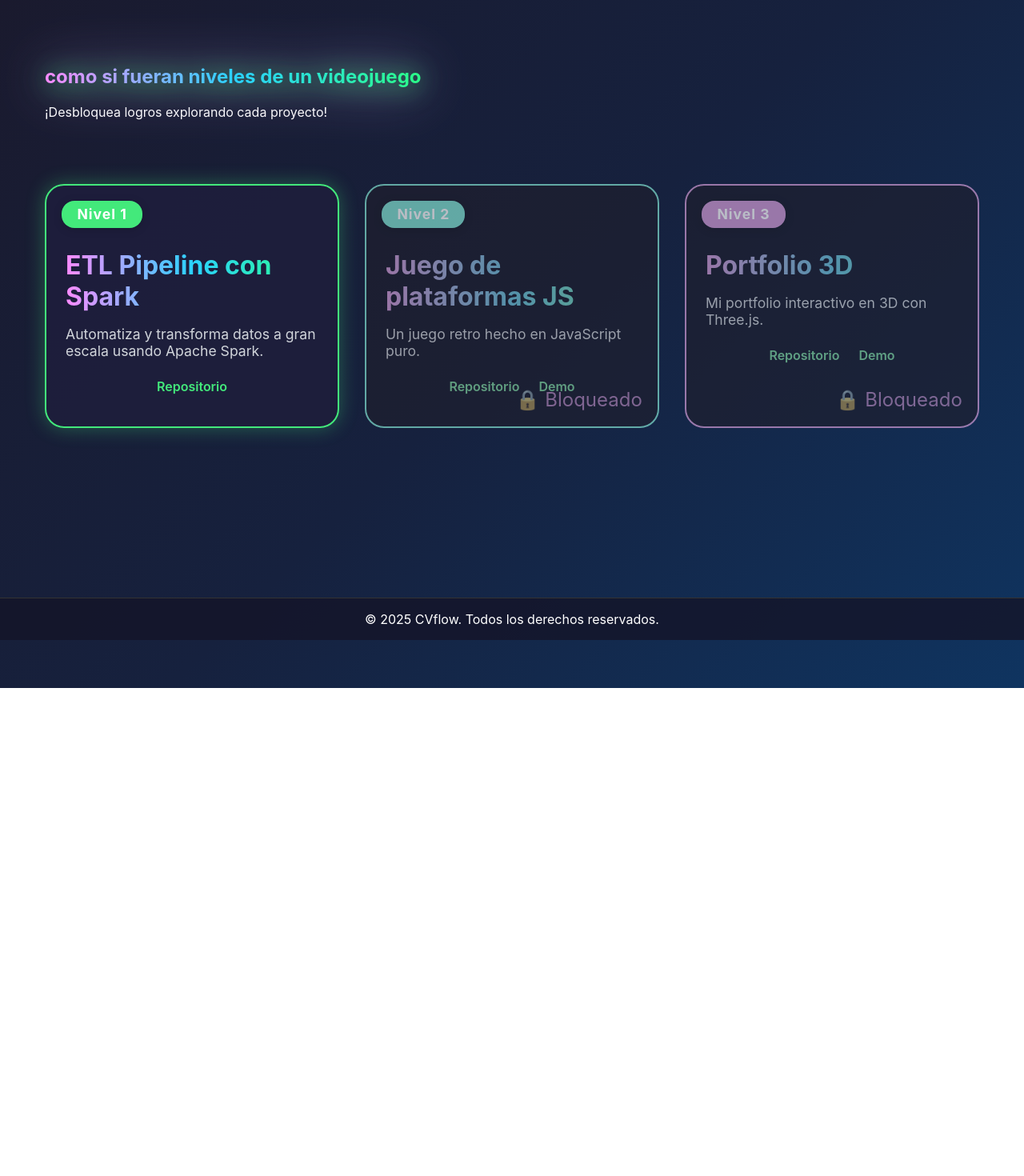
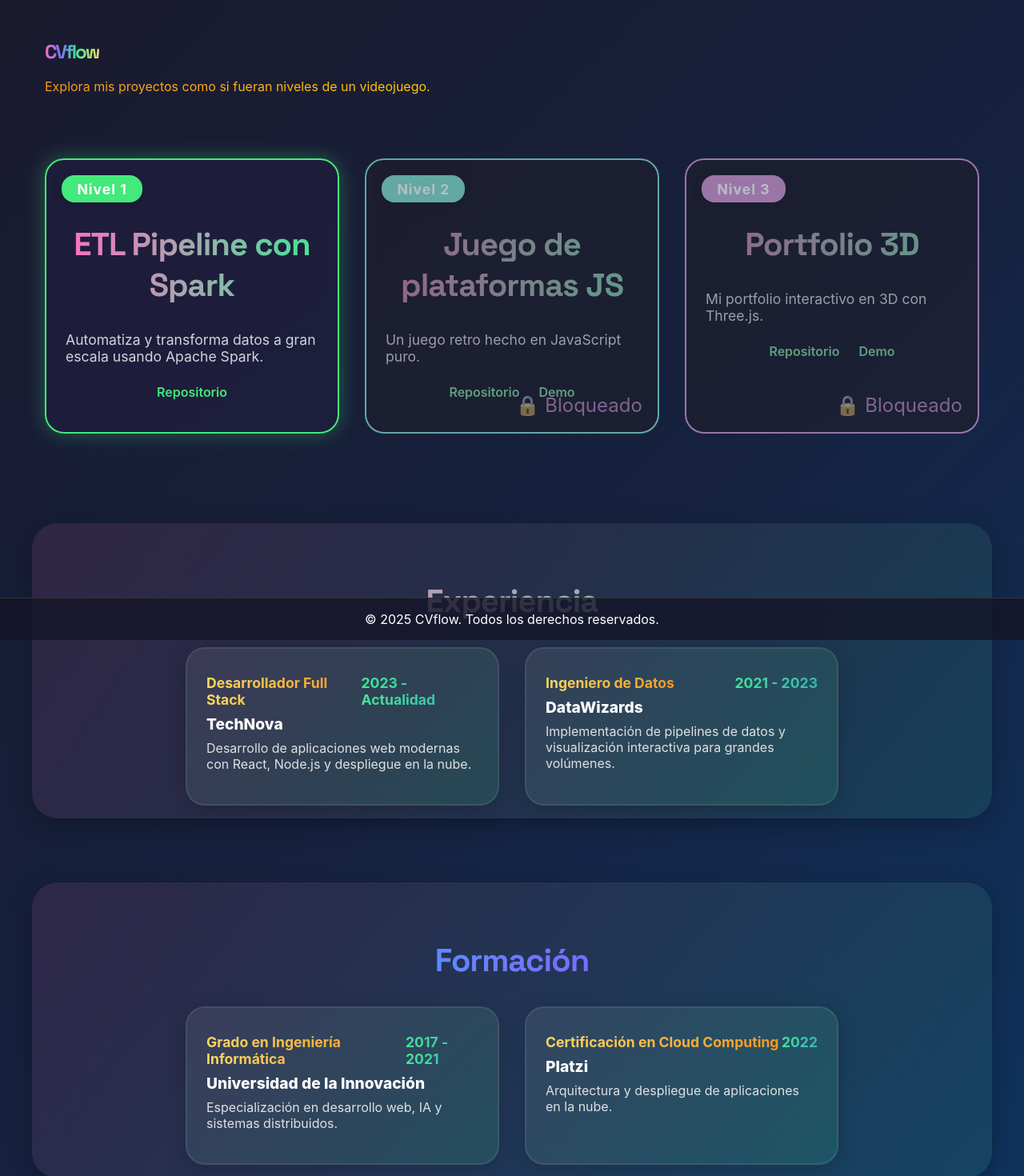
Before and after one commit to JackDM/JackDM.github.io, a React (Vite) app: page / in a window 1280 px wide. Shown: the top 1470 px of the page at 80% size. Before the commit the page ends 860 px from the top, so only its background shows below. Built offline with nearby package versions, Linux system fonts and the light colour scheme; no server answers.

Commit message:
Cambios en el estilo. Se añade experiencia y formación

```diff
--- a/src/App.jsx
+++ b/src/App.jsx
@@ -3,6 +3,7 @@ import Hero from "./components/Hero";
 import Projects from "./components/Projects";
 import Footer from "./components/Footer";
 import ParticlesBG from "./components/ParticlesBG";
+import { ExperienceSection, EducationSection } from "./components/LevelsSections";
 
 const App = () => {
   return (
@@ -10,6 +11,8 @@ const App = () => {
       <ParticlesBG />
       <Hero />
       <Projects />
+      <ExperienceSection />
+      <EducationSection />
       <Footer />
     </main>
   );
--- a/src/components/Hero.jsx
+++ b/src/components/Hero.jsx
@@ -1,66 +1,47 @@
 import React from "react";
 import { motion } from "framer-motion";
 
-const gradientColors = [
-  "#a18cd1", "#fbc2eb", "#43e97b", "#38f9d7", "#fa8bff", "#2bd2ff", "#2bff88"
-];
-
 const titleVariants = {
-  initial: { opacity: 0, scale: 0.8, rotate: -8 },
+  initial: { opacity: 0, scale: 0.8, y: -60 },
   animate: {
     opacity: 1,
     scale: 1,
-    rotate: 0,
+    y: 0,
     transition: {
-      duration: 1,
       type: "spring",
-      bounce: 0.4
+      stiffness: 80,
+      damping: 10,
+      delay: 0.2
     }
-  },
-  hover: {
-    scale: 1.05,
-    rotate: 2,
-    textShadow: "0 0 32px #fff, 0 0 64px #a18cd1"
+  }
+};
+
+const subtitleVariants = {
+  initial: { opacity: 0, y: 30 },
+  animate: {
+    opacity: 1,
+    y: 0,
+    transition: { delay: 0.8, duration: 0.8 }
   }
 };
 
 const Hero = () => (
-  <section className="text-center py-20 relative z-10">
+  <section className="text-center py-24 relative z-10">
     <motion.h1
-      className="text-6xl md:text-7xl font-extrabold modern-title mb-6"
+      className="text-6xl md:text-7xl font-extrabold modern-title drop-shadow-xl"
       variants={titleVariants}
       initial="initial"
       animate="animate"
-      whileHover="hover"
-      style={{
-        background: `linear-gradient(90deg, ${gradientColors.join(", ")})`,
-        WebkitBackgroundClip: "text",
-        WebkitTextFillColor: "transparent",
-        backgroundClip: "text"
-      }}
     >
-      <span style={{
-        display: "inline-block",
-        filter: "drop-shadow(0 2px 16px #43e97b) drop-shadow(0 0 32px #a18cd1)"
-      }}>
-        Explora mis proyectos<br />
-        <span className="block text-3xl md:text-4xl font-bold mt-2" style={{
-          background: "linear-gradient(90deg, #fa8bff, #2bd2ff, #2bff88)",
-          WebkitBackgroundClip: "text",
-          WebkitTextFillColor: "transparent",
-          backgroundClip: "text"
-        }}>
-          como si fueran niveles de un videojuego
-        </span>
-      </span>
+      <span className="rainbow-gradient">CVflow</span>
     </motion.h1>
     <motion.p
-      className="mt-6 text-xl md:text-2xl text-gray-200 font-medium drop-shadow"
-      initial={{ opacity: 0, y: 30 }}
-      animate={{ opacity: 1, y: 0 }}
-      transition={{ delay: 0.7, duration: 1 }}
+      className="mt-6 text-2xl md:text-3xl font-medium text-gradient-2 drop-shadow-lg"
+      variants={subtitleVariants}
+      initial="initial"
+      animate="animate"
     >
-      ¡Desbloquea logros explorando cada proyecto!
+      Explora mis proyectos como si fueran <span className="font-bold">niveles de un videojuego</span>.
     </motion.p>
   </section>
 );
--- /dev/null
+++ b/src/components/LevelsSections.jsx
@@ -0,0 +1,98 @@
+import React from "react";
+import { motion } from "framer-motion";
+
+const experience = [
+  {
+    company: "TechNova",
+    role: "Desarrollador Full Stack",
+    period: "2023 - Actualidad",
+    description: "Desarrollo de aplicaciones web modernas con React, Node.js y despliegue en la nube."
+  },
+  {
+    company: "DataWizards",
+    role: "Ingeniero de Datos",
+    period: "2021 - 2023",
+    description: "Implementación de pipelines de datos y visualización interactiva para grandes volúmenes."
+  }
+];
+
+const education = [
+  {
+    institution: "Universidad de la Innovación",
+    degree: "Grado en Ingeniería Informática",
+    period: "2017 - 2021",
+    description: "Especialización en desarrollo web, IA y sistemas distribuidos."
+  },
+  {
+    institution: "Platzi",
+    degree: "Certificación en Cloud Computing",
+    period: "2022",
+    description: "Arquitectura y despliegue de aplicaciones en la nube."
+  }
+];
+
+const cardVariants = {
+  initial: { opacity: 0, y: 40, scale: 0.95 },
+  animate: (i) => ({
+    opacity: 1,
+    y: 0,
+    scale: 1,
+    transition: { delay: 0.2 + i * 0.15, type: "spring", stiffness: 60 }
+  })
+};
+
+export function ExperienceSection() {
+  return (
+    <section className="level-section">
+      <h2 className="level-title exp-gradient">Experiencia</h2>
+      <div className="level-cards">
+        {experience.map((exp, i) => (
+          <motion.div
+            className="level-card"
+            key={exp.company}
+            custom={i}
+            initial="initial"
+            whileInView="animate"
+            viewport={{ once: true }}
+            variants={cardVariants}
+          >
+            <div className="level-card-header">
+              <span className="level-card-role">{exp.role}</span>
+              <span className="level-card-period">{exp.period}</span>
+            </div>
+            <div className="level-card-company">{exp.company}</div>
+            <div className="level-card-desc">{exp.description}</div>
+          </motion.div>
+        ))}
+      </div>
+    </section>
+  );
+}
+
+export function EducationSection() {
+  return (
+    <section className="level-section">
+      <h2 className="level-title edu-gradient">Formación</h2>
+      <div className="level-cards">
+        {education.map((edu, i) => (
+          <motion.div
+            className="level-card"
+            key={edu.institution}
+            custom={i}
+            initial="initial"
+            whileInView="animate"
+            viewport={{ once: true }}
+            variants={cardVariants}
+          >
+            <div className="level-card-header">
+              <span className="level-card-role">{edu.degree}</span>
+              <span className="level-card-period">{edu.period}</span>
+            </div>
+            <div className="level-card-company">{edu.institution}</div>
+            <div className="level-card-desc">{edu.description}</div>
+          </motion.div>
+        ))}
+      </div>
+    </section>
+  );
+}
--- a/src/style.css
+++ b/src/style.css
@@ -1,3 +1,5 @@
+@import url('https://fonts.googleapis.com/css2?family=Space+Grotesk:wght@700;900&display=swap');
+
 body {
   margin: 0;
   padding: 0;
@@ -6,6 +8,34 @@ body {
   background: linear-gradient(135deg, #1a1a2e 0%, #16213e 50%, #0f3460 100%);
   color: #fff;
   overflow-x: hidden;
+}
+
+.modern-title {
+  font-family: 'Space Grotesk', 'Inter', Arial, sans-serif;
+  letter-spacing: -2px;
+  line-height: 1.1;
+}
+
+.rainbow-gradient {
+  background: linear-gradient(90deg, #ff6ec4 0%, #7873f5 30%, #42e695 60%, #fad961 100%);
+  -webkit-background-clip: text;
+  -webkit-text-fill-color: transparent;
+  background-clip: text;
+  text-fill-color: transparent;
+  animation: rainbow-move 4s linear infinite;
+}
+
+@keyframes rainbow-move {
+  0% { background-position: 0% 50%; }
+  100% { background-position: 100% 50%; }
+}
+
+.text-gradient-2 {
+  background: linear-gradient(90deg, #f7971e 0%, #ffd200 50%, #21d4fd 100%);
+  -webkit-background-clip: text;
+  -webkit-text-fill-color: transparent;
+  background-clip: text;
+  text-fill-color: transparent;
 }
 
 main {
@@ -153,6 +183,100 @@ footer {
   opacity: 0.8;
 }
 
+.level-section {
+  width: 100%;
+  max-width: 1200px;
+  margin: 3rem auto 2rem auto;
+  padding: 2rem 1rem 1rem 1rem;
+  border-radius: 2rem;
+  background: linear-gradient(120deg, rgba(255,110,196,0.10) 0%, rgba(66,230,149,0.10) 100%);
+  box-shadow: 0 8px 32px 0 rgba(0,0,0,0.25);
+  position: relative;
+  z-index: 2;
+}
+.level-title {
+  font-size: 2.5rem;
+  font-family: 'Space Grotesk', 'Inter', Arial, sans-serif;
+  font-weight: 900;
+  margin-bottom: 2rem;
+  letter-spacing: -1px;
+  text-align: center;
+  background: linear-gradient(90deg, #ff6ec4 0%, #42e695 100%);
+  -webkit-background-clip: text;
+  -webkit-text-fill-color: transparent;
+  background-clip: text;
+}
+.exp-gradient {
+  background: linear-gradient(90deg, #ff6ec4 0%, #42e695 100%);
+  -webkit-background-clip: text;
+  -webkit-text-fill-color: transparent;
+  background-clip: text;
+}
+.edu-gradient {
+  background: linear-gradient(90deg, #21d4fd 0%, #b721ff 100%);
+  -webkit-background-clip: text;
+  -webkit-text-fill-color: transparent;
+  background-clip: text;
+}
+.level-cards {
+  display: flex;
+  flex-wrap: wrap;
+  gap: 2rem;
+  justify-content: center;
+}
+.level-card {
+  background: linear-gradient(135deg, rgba(255,255,255,0.08) 0%, rgba(66,230,149,0.13) 100%);
+  border-radius: 1.5rem;
+  box-shadow: 0 4px 24px 0 rgba(0,0,0,0.18);
+  padding: 2rem 1.5rem;
+  min-width: 260px;
+  max-width: 340px;
+  flex: 1 1 300px;
+  border: 2px solid rgba(255,255,255,0.08);
+  transition: transform 0.2s, box-shadow 0.2s, border 0.2s;
+  position: relative;
+  z-index: 2;
+  overflow: hidden;
+}
+.level-card:hover {
+  transform: translateY(-10px) scale(1.04) rotate(-1deg);
+  box-shadow: 0 12px 40px 0 rgba(0,0,0,0.28);
+  border: 2px solid #ff6ec4;
+}
+.level-card-header {
+  display: flex;
+  justify-content: space-between;
+  align-items: center;
+  font-size: 1.1rem;
+  font-weight: 700;
+  margin-bottom: 0.5rem;
+}
+.level-card-role {
+  color: #fad961;
+  background: linear-gradient(90deg, #fad961 0%, #f7971e 100%);
+  -webkit-background-clip: text;
+  -webkit-text-fill-color: transparent;
+  background-clip: text;
+}
+.level-card-period {
+  color: #42e695;
+  background: linear-gradient(90deg, #42e695 0%, #3bb2b8 100%);
+  -webkit-background-clip: text;
+  -webkit-text-fill-color: transparent;
+  background-clip: text;
+}
+.level-card-company {
+  font-size: 1.2rem;
+  font-weight: 800;
+  margin-bottom: 0.5rem;
+  color: #fff;
+}
+.level-card-desc {
+  color: #e0e0e0;
+  font-size: 1rem;
+  margin-bottom: 0.5rem;
+}
+
 @media (max-width: 600px) {
   section {
     padding: 1rem 0.5rem;
@@ -172,6 +296,13 @@ footer {
   }
 }
 
+@media (max-width: 900px) {
+  .level-cards {
+    flex-direction: column;
+    align-items: center;
+  }
+}
+
 /* Partículas de fondo */
 #particles-bg {
   position: fixed;
```
